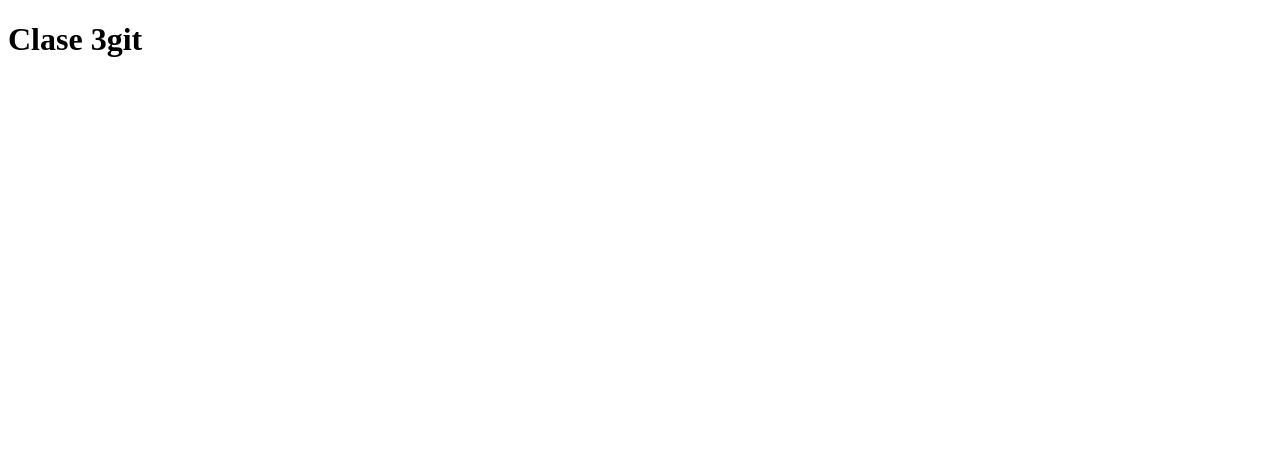
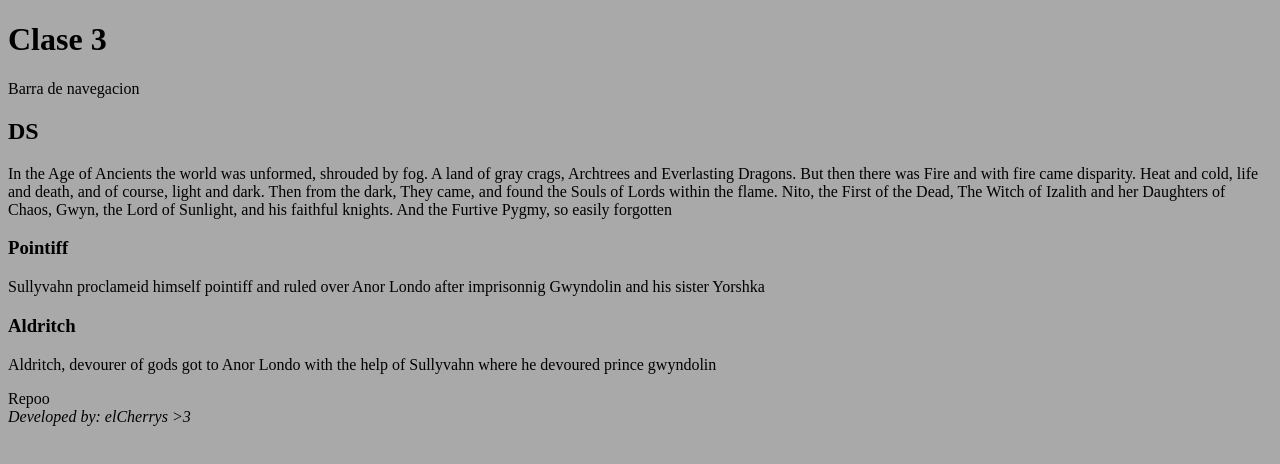
Before and after one commit to elCherrys/practica3_51, a plain HTML site: page index.html in a window 1280 px wide. Drawn offline with Linux system fonts and the light colour scheme.

Commit message:
some content

```diff
--- a/index.html
+++ b/index.html
@@ -6,7 +6,35 @@
     <meta name="viewport" content="width=device-width, initial-scale=1.0">
     <title>Etiquetas de seccionado</title>
 </head>
-<body>
-    <h1>Clase 3git </h1>
+<body style="background-color: darkgray;">
+    <h1>Clase 3 </h1>
+    <header>
+        <nav>
+            <p>Barra de navegacion</p>
+        </nav>
+        <!--Contenido jeje  -->
+        <article>
+            <header>
+                <h2>DS</h2>
+            </header>
+            <p>In the Age of Ancients the world was unformed, shrouded by fog. A land of gray crags, Archtrees and Everlasting Dragons. But then there was Fire and with fire came disparity. Heat and cold, life and death, and of course, light and dark. Then from the dark, They came, and found the Souls of Lords within the flame. Nito, the First of the Dead, The Witch of Izalith and her Daughters of Chaos, Gwyn, the Lord of Sunlight, and his faithful knights. And the Furtive Pygmy, so easily forgotten</p>
+            <section>
+                <h3>Pointiff</h3>
+                <p>Sullyvahn proclameid himself pointiff and ruled over Anor Londo after imprisonnig Gwyndolin and his sister Yorshka
+                </p>
+            </section>
+            <section>
+                <h3>Aldritch</h3>
+                <p>Aldritch, devourer of gods got to Anor Londo with the help of Sullyvahn where he devoured prince gwyndolin
+                </p>
+            </section>
+            <footer>Repoo</footer>
+        </article>
+        <footer>
+            <address>
+                Developed by: elCherrys &gt;3
+            </address>
+        </footer>
+    </header>
 </body>
 </html>
```
